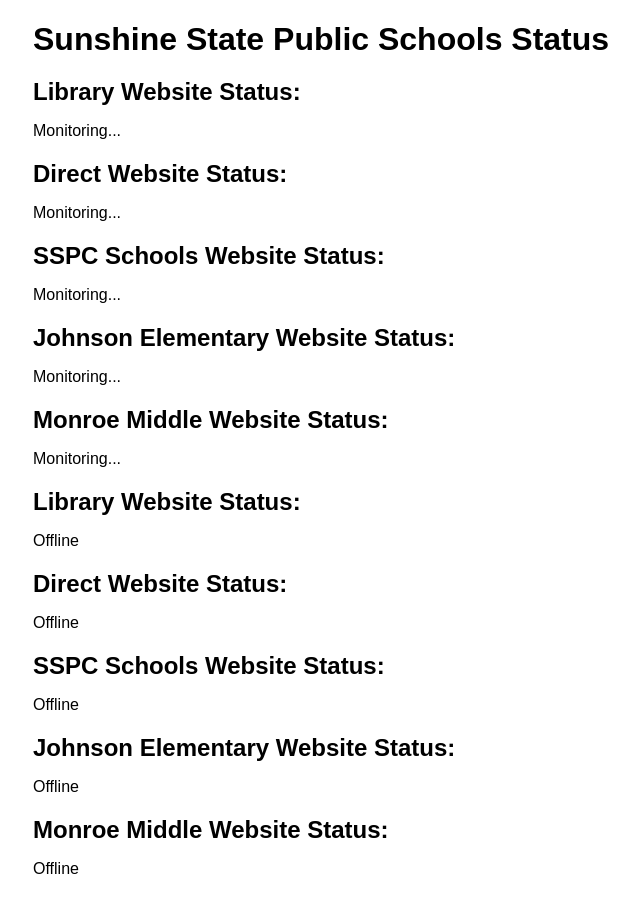
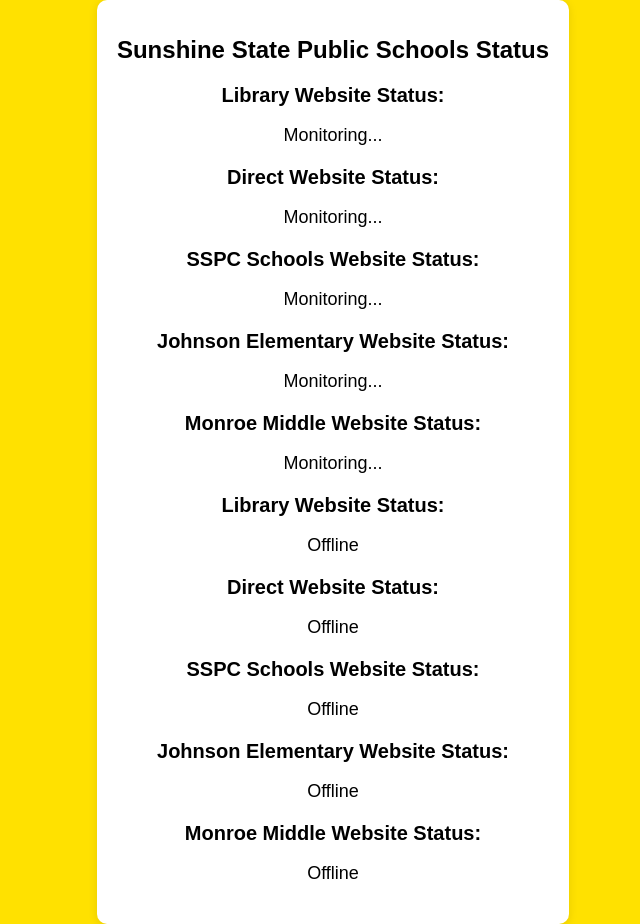
Before and after one commit to sspcschools/webstats, a plain HTML site: page index.html in a window 1280 px wide. Shown: the whole page, without its empty margins (307-947 px from the left). Before the commit the page ends 898 px from the top, so only its background shows below. Drawn offline with Linux system fonts and the light colour scheme; no server answers.

Commit message:
Update styles.css

```diff
--- a/styles.css
+++ b/styles.css
@@ -1,17 +1,37 @@
 body {
   font-family: Arial, sans-serif;
-  margin: 20px;
+  margin: 0;
+  padding: 0;
+  display: flex;
+  justify-content: center;
+  align-items: center;
+  min-height: 100vh;
+  background-color: #ffe100; /* Yellow-ish background */
 }
 
 .status {
   max-width: 600px;
-  margin: 0 auto;
+  padding: 20px;
+  background-color: #fff;
+  box-shadow: 0 2px 10px rgba(0, 0, 0, 0.1);
+  border-radius: 10px;
+  text-align: center;
 }
 
-h1, h2 {
+h1 {
+  font-size: 24px;
+  margin-bottom: 20px;
+}
+
+h2 {
+  font-size: 20px;
   margin-bottom: 10px;
 }
 
-#libraryStatus, #directStatus {
+p {
+  font-size: 18px;
+}
+
+#status > div {
   margin-bottom: 20px;
 }
```
